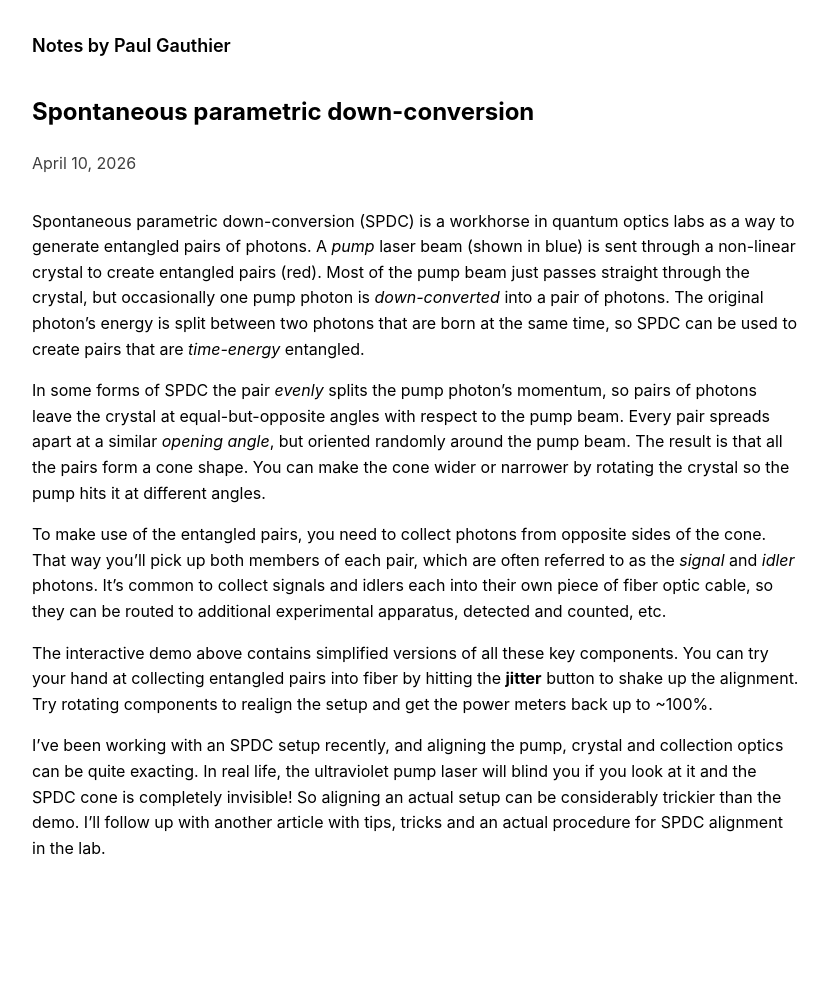
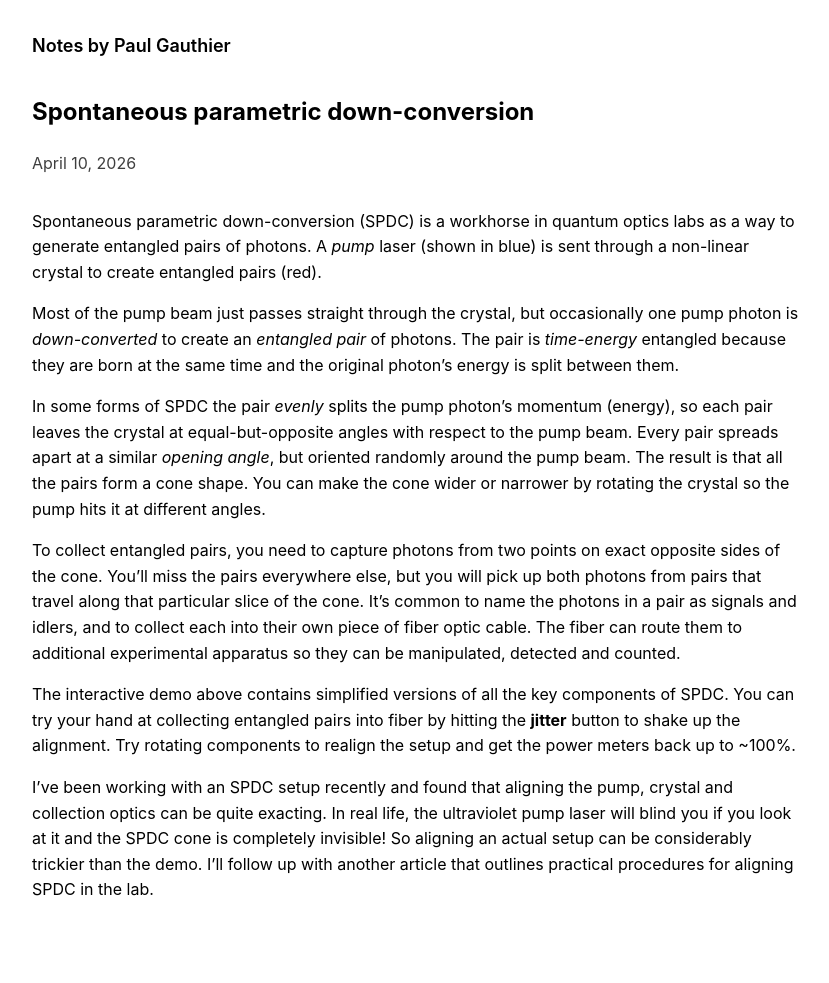
Before and after one commit to paul-gauthier/paul-gauthier.github.io, a Jekyll site: the page built from docs/_posts/2026-04-10-spdc.md, in a window 1280 px wide. Shown: the whole page, without its empty margins (224-1053 px from the left). Built offline with Jekyll 4.4.1, drawn with Linux system fonts in a browser that asks for light colours; a script that is not in the unit is left out; before the commit the page ends 941 px from its top, so only the background shows below that.

Commit message:
docs: Improve SPDC post wording and clarity

```diff
--- a/docs/_posts/2026-04-10-spdc.md
+++ b/docs/_posts/2026-04-10-spdc.md
@@ -7,19 +7,21 @@ image: assets/social/spdc.jpg
 Spontaneous parametric down-conversion (SPDC)
 is a workhorse in quantum optics labs as a
 way to generate entangled pairs of photons.
-A *pump* laser beam (shown in blue) is sent through a non-linear crystal
+A *pump* laser (shown in blue) is sent through a non-linear crystal
 to create entangled pairs (red).
-Most of the pump beam just passes straight through the crystal,
-but occasionally one pump photon is *down-converted*
-into a pair of photons.
-The original photon's energy is split between two photons
-that are born at the same time,
-so SPDC can be used to create pairs that are *time-energy* entangled.
 
 {% include spdc_embed.html level="level2" %}
 
-In some forms of SPDC the pair *evenly* splits the pump photon's momentum,
-so pairs of photons leave the crystal at equal-but-opposite angles
+Most of the pump beam just passes straight through the crystal,
+but occasionally one pump photon is *down-converted*
+to create an *entangled pair* of photons.
+The pair is *time-energy* entangled
+because
+they are born at the same time
+and the original photon's energy is split between them.
+
+In some forms of SPDC the pair *evenly* splits the pump photon's momentum (energy),
+so each pair leaves the crystal at equal-but-opposite angles
 with respect to the pump beam.
 Every pair spreads apart at a similar *opening angle*,
 but oriented randomly around the pump beam.
@@ -28,27 +30,29 @@ You can make the cone wider or narrower by
 rotating the crystal so
 the pump hits it at different angles.
 
-To make use of the entangled pairs, you need to collect
-photons from opposite sides of the cone.
-That way you'll pick up both members of each pair,
-which are often referred to as the *signal* and *idler* photons.
-It's common to collect signals and idlers each into
-their own piece of fiber optic cable,
-so they can be routed to additional experimental
-apparatus, detected and counted, etc.
+To collect entangled pairs, you need to capture
+photons from two points on exact opposite sides of the cone.
+You'll miss the pairs everywhere else, but
+you will pick up both photons from pairs that travel along
+that particular slice of the cone.
+It's common to name the photons in a pair as signals and idlers,
+and to collect each into
+their own piece of fiber optic cable.
+The fiber can route them to additional experimental apparatus
+so they can be manipulated, detected and counted.
 
-The interactive demo above contains simplified versions of all these key
-components.
+The interactive demo above contains simplified versions of all
+the key components of SPDC.
 You can try your hand at collecting entangled
 pairs into fiber by hitting the **jitter** button
 to shake up the alignment.
 Try rotating components to realign the setup
 and get the power meters back up to ~100%.
 
-I’ve been working with an SPDC setup recently,
-and aligning the pump, crystal and collection optics can be quite exacting.
+I’ve been working with an SPDC setup recently and found that
+aligning the pump, crystal and collection optics can be quite exacting.
 In real life, the ultraviolet pump laser will blind you if you look at it
 and the SPDC cone is completely invisible!
 So aligning an actual setup can be considerably trickier than the demo.
-I'll follow up with another article with tips, tricks and an
-actual procedure for SPDC alignment in the lab.
+I'll follow up with another article
+that outlines practical procedures for aligning SPDC in the lab.
```
